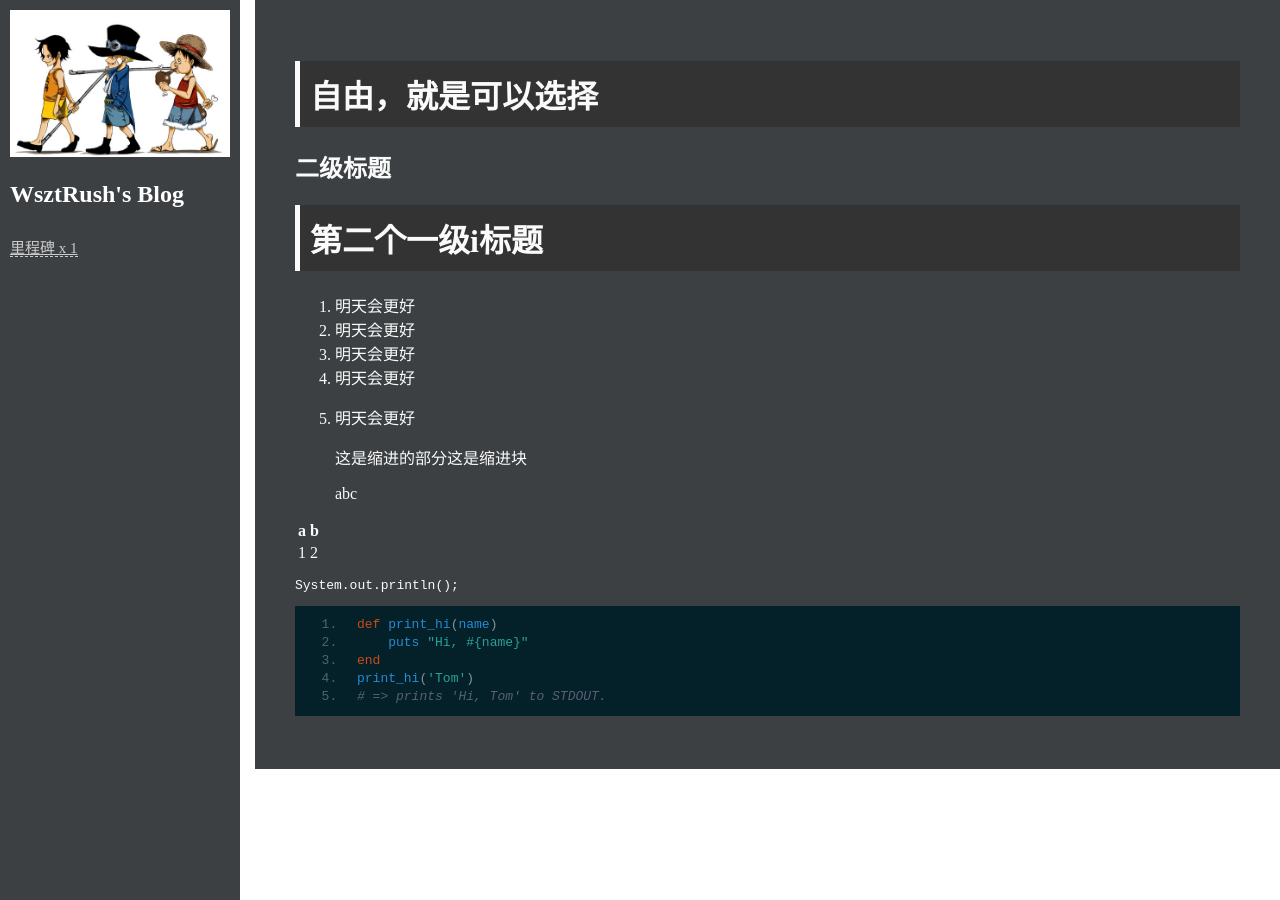
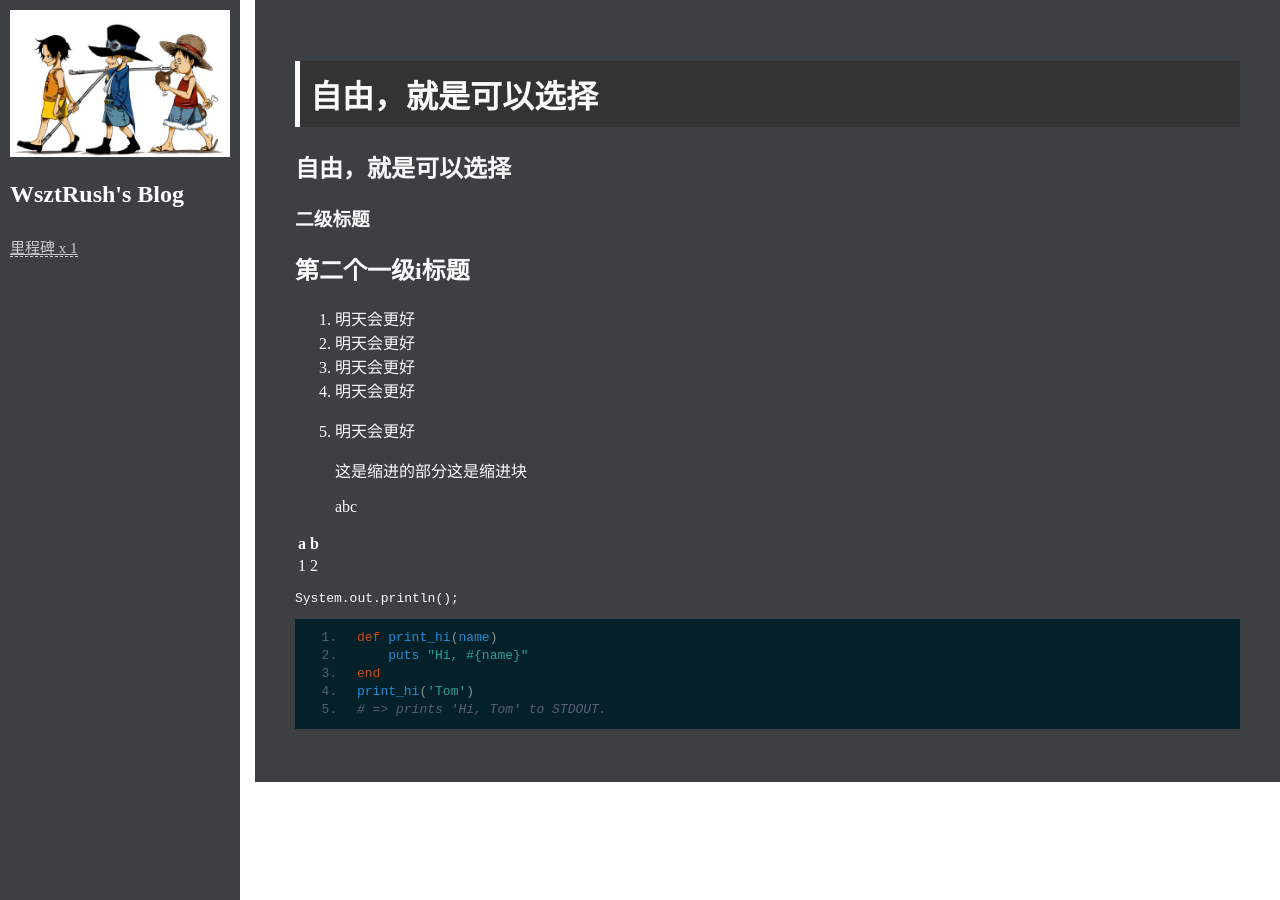
Before and after one commit to wsztrush/wsztrush.github.io, a Jekyll site: the page built from _posts/2015-04-20-welcome-to-jekyll.markdown, in a window 1280 px wide. Built offline with Jekyll 4.4.1, drawn with Linux system fonts in a browser that asks for light colours; comment, search, counter and statistics services are not loaded.

Commit message:
update source

```diff
--- a/_config.yml
+++ b/_config.yml
@@ -1,7 +1,5 @@
 baseurl: ""
 markdown: kramdown
-redcarpet:
-    extensions: ["no_intra_emphasis", "fenced_code_blocks", "autolink", "tables", "strikethrough", "superscript", "with_toc_data", "highlight", "prettify"]
 safe: false
 excerpt_separator: "\n\n\n"
 paginate: 5
--- a/_layouts/post.html
+++ b/_layouts/post.html
@@ -5,6 +5,7 @@
 		{% include bar.html %}
 		<div class="post-container">
 			<div style="padding:40px;">
+				<h1>{{ page.title }}</h1>
 				{{ content }}
 				<!-- 评论组件 -->
 				<div id="disqus_thread"/>
--- a/_posts/2015-04-20-welcome-to-jekyll.markdown
+++ b/_posts/2015-04-20-welcome-to-jekyll.markdown
@@ -4,11 +4,11 @@ title: 自由，就是可以选择
 date: 2015-04-20 21:04:53
 categories: 里程碑
 ---
-# 自由，就是可以选择
+## 自由，就是可以选择
 
-## 二级标题
+### 二级标题
 
-# 第二个一级i标题
+## 第二个一级i标题
 
 1. 明天会更好
 2. 明天会更好
```
Also changed, not shown: about.md (+2 -2 lines), 3 other files.
